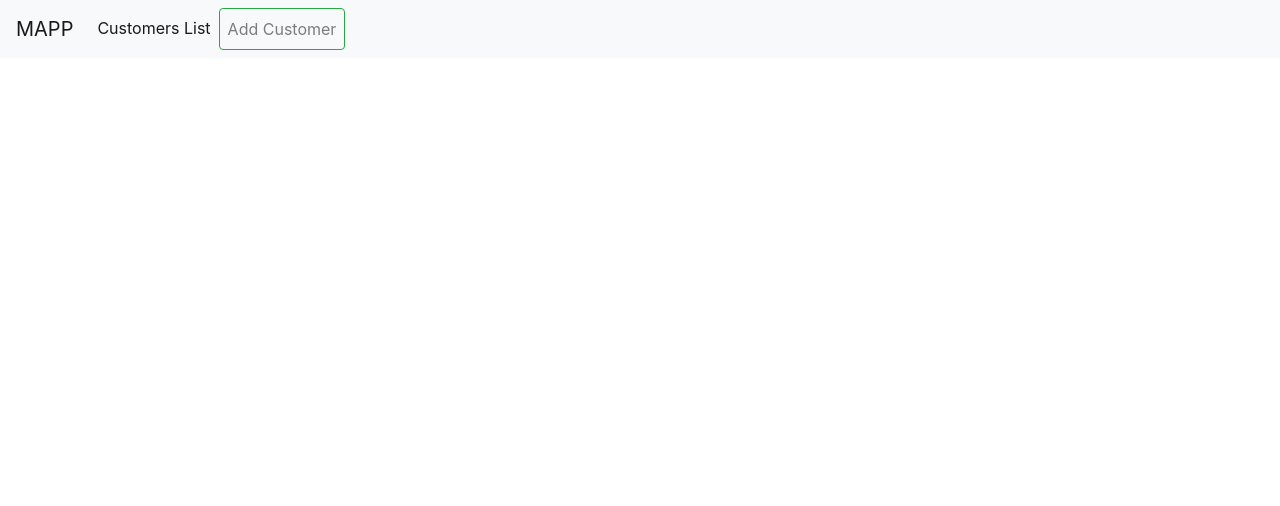
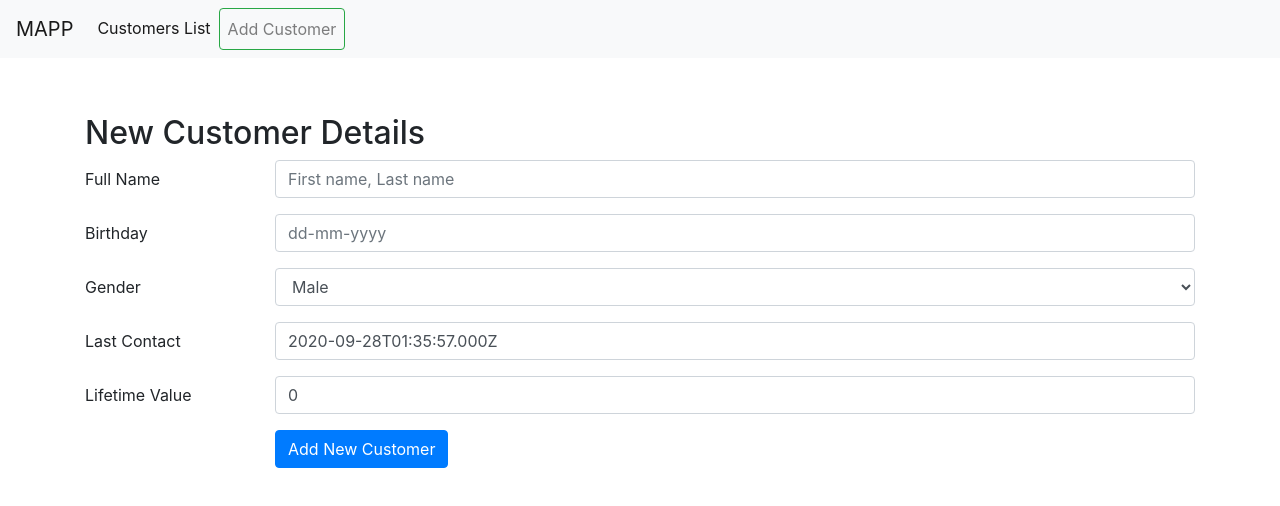
Before and after one commit to azizoid/mapp, a React (Create React App) app: page /mapp/add in a window 1280 px wide. Shown: the top 506 px of the page. Built offline with nearby package versions, Linux system fonts and the light colour scheme.

Commit message:
added validation

```diff
--- a/src/index.tsx
+++ b/src/index.tsx
@@ -7,7 +7,7 @@ import * as serviceWorker from "./serviceWorker";
 
 ReactDOM.render(
   <React.StrictMode>
-    <Router>
+    <Router basename={"/mapp"}>
       <App />
     </Router>
   </React.StrictMode>,
--- a/src/pages/add-customer.page.tsx
+++ b/src/pages/add-customer.page.tsx
@@ -1,18 +1,30 @@
 import React, { useContext, useState } from "react";
 import { useHistory } from "react-router-dom";
+
+import { useForm, SubmitHandler } from "react-hook-form";
+
 import { AppContext } from "../context";
 import { ICustomer } from "../assets/interfaces";
+
+type Inputs = {
+  name: string;
+  birthday: string;
+  gender: "m" | "w";
+  lastContact: string;
+  customerLifetimeValue: string;
+};
 
 const AddCustomer: React.FC = () => {
   const context = useContext(AppContext);
   const history = useHistory();
+  const { register, handleSubmit, errors } = useForm<Inputs>();
 
   const [form, setForm] = useState<ICustomer>({
     customerID: Math.random(),
     name: "",
     birthday: "",
     gender: "m",
-    lastContact: "",
+    lastContact: new Date().toISOString(),
     customerLifetimeValue: 0,
   });
 
@@ -20,19 +32,18 @@ const AddCustomer: React.FC = () => {
     e: React.ChangeEvent<HTMLInputElement | HTMLSelectElement>
   ) => {
     const { name, value } = e.target;
-    setForm((prev) => ({ ...prev!, [name]: value }));
+    setForm((prev) => ({ ...prev, [name]: value }));
   };
 
-  const handleSubmit = (e: React.FormEvent<HTMLFormElement>) => {
-    e.preventDefault();
+  const onHandleSubmit: SubmitHandler<Inputs> = () => {
     context.setCustomers((prev: ICustomer[]) => [...prev, form]);
-    console.log(context.customers);
+    console.log(form);
     history.push("/");
   };
 
   if (!form) return <div>Nothing to display</div>;
   return (
-    <form name="formData" onSubmit={handleSubmit}>
+    <form name="formData" onSubmit={handleSubmit(onHandleSubmit)}>
       <h2>New Customer Details</h2>
       <div className="form-group row">
         <label htmlFor="firstNameInput" className="col-sm-2 col-form-label">
@@ -43,10 +54,21 @@ const AddCustomer: React.FC = () => {
             type="text"
             className="form-control"
             id="firstNameInput"
+            placeholder="First name, Last name"
             onChange={onChangeHandler}
-            value={form.name}
+            defaultValue={form.name}
             name="name"
+            ref={register({
+              required: true,
+              // pattern: /^\w+, \w+$/i,
+            })}
           />
+
+          {errors.name && (
+            <small className="text-danger ">
+              Please type your Full name: First Name, Last Name.
+            </small>
+          )}
         </div>
       </div>
 
@@ -59,10 +81,20 @@ const AddCustomer: React.FC = () => {
             type="text"
             className="form-control"
             id="birthdayInput"
+            placeholder="dd-mm-yyyy"
             onChange={onChangeHandler}
-            value={form.birthday}
+            defaultValue={form.birthday}
             name="birthday"
+            ref={register({
+              required: true,
+              pattern: /^[0-9]{2}-[0-9]{2}-[0-9]{4}$/i,
+            })}
           />
+          {errors.birthday && (
+            <small className="text-danger ">
+              Please type birthday with dd-mm-yyyy pattern.
+            </small>
+          )}
         </div>
       </div>
 
@@ -75,12 +107,20 @@ const AddCustomer: React.FC = () => {
             className="form-control"
             id="genderInput"
             onChange={onChangeHandler}
-            value={form.gender}
+            defaultValue={form.gender}
             name="gender"
+            ref={register({
+              required: true,
+              pattern: /^[mw]{1}$/i,
+            })}
           >
+            <option>Please choose...</option>
             <option value="m">Male</option>
             <option value="w">Female</option>
           </select>
+          {errors.gender && (
+            <small className="text-danger ">Please choose your gender.</small>
+          )}
         </div>
       </div>
       <div className="form-group row">
@@ -93,9 +133,18 @@ const AddCustomer: React.FC = () => {
             className="form-control "
             id="lastContact"
             onChange={onChangeHandler}
-            value={form.lastContact}
+            defaultValue={form.lastContact}
             name="lastContact"
+            ref={register({
+              required: true,
+            })}
           />
+
+          {errors.lastContact && (
+            <small className="text-danger">
+              Please type Last Contact Date.
+            </small>
+          )}
         </div>
       </div>
       <div className="form-group row">
@@ -104,13 +153,22 @@ const AddCustomer: React.FC = () => {
         </label>
         <div className="col-sm-10">
           <input
-            type="text"
+            type="number"
             className="form-control "
             id="lifetimeInput"
-            value={form.customerLifetimeValue}
+            defaultValue={form.customerLifetimeValue}
             onChange={onChangeHandler}
             name="customerLifetimeValue"
+            ref={register({
+              required: true,
+            })}
           />
+
+          {errors.customerLifetimeValue && (
+            <small className="text-danger ">
+              Please customer Lifetime Value: Number.
+            </small>
+          )}
         </div>
       </div>
       <div className="form-group row">
```
Also changed, not shown: package.json (+9 -9 lines), src/assets/interfaces.ts (+2 -5 lines), 1 other file (tests, documents, lock files or other folders).
